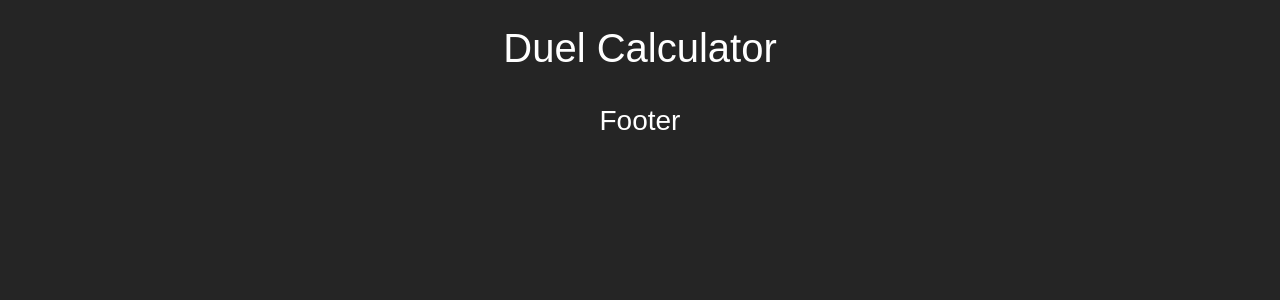
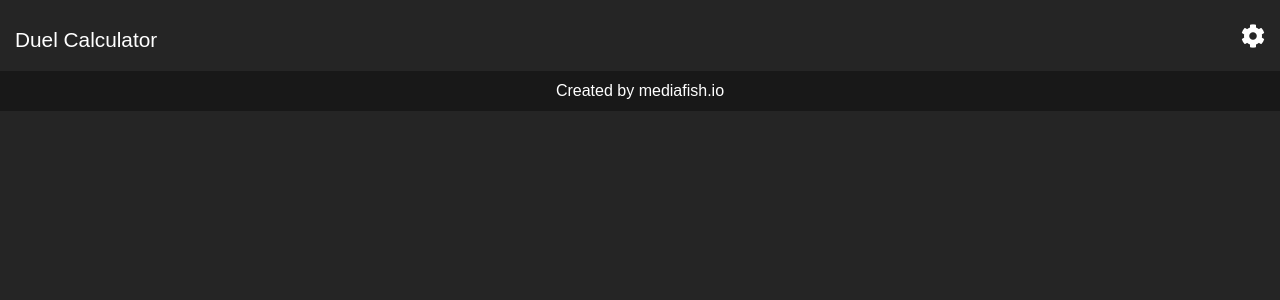
Before and after one commit to hjrdave/DuelCalculator, a React (Create React App) app: page / in a window 1280 px wide. Shown: the top 300 px of the page. Built offline with nearby package versions, Linux system fonts and the light colour scheme; a web font is replaced by a local one.

Commit message:
added header and footer styles

```diff
--- a/src/App.scss
+++ b/src/App.scss
@@ -12,5 +12,9 @@
 
 .app-container{
     height: 100vh;
-    background-color: #252525;
+    background-color: $background;
 }
+
+//Partials
+@import './components/header/_header.scss';
+@import './components/footer/_footer.scss';
--- /dev/null
+++ b/src/components/footer/_footer.scss
@@ -0,0 +1,7 @@
+footer{
+    background-color: $background-dark;
+    p{
+        color: white;
+        margin: 0px 0px 0px 0px;
+    }
+}
--- a/src/components/footer/footer.js
+++ b/src/components/footer/footer.js
@@ -3,11 +3,11 @@ import React, { Component } from 'react';
 class Footer extends Component {
   render() {
     return (
-      <header className="row d-flex justify-content-center">
-        <div className="col-8 pt-4 d-flex justify-content-center">
-            <h3>Footer</h3>
+      <footer className="row d-flex justify-content-center ">
+        <div className="col-8 d-flex justify-content-center align-items-center">
+            <p className="p-2"><sm>Created by mediafish.io</sm></p>
         </div>
-      </header>
+      </footer>
     );
   }
 }
--- /dev/null
+++ b/src/components/header/_header.scss
@@ -0,0 +1,16 @@
+header{
+    //border:1px solid red;
+    color:white;
+    div{
+        p{
+            i{
+                font-size: $font-size-base + .5;
+            }
+        }
+        &:nth-child(1){
+            p{
+                font-size: $font-size-base + .3;
+            }
+        }
+    }
+}
--- a/src/components/header/header.js
+++ b/src/components/header/header.js
@@ -3,9 +3,12 @@ import React, { Component } from 'react';
 class Header extends Component {
   render() {
     return (
-      <header className="row d-flex justify-content-center">
-        <div className="col-8 pt-4 d-flex justify-content-center">
-            <h1>Duel Calculator</h1>
+      <header className="row">
+        <div className="col-4 pt-4 d-flex justify-content-start">
+            <p>Duel Calculator</p>
+        </div>
+        <div className="col-8 pt-4 d-flex justify-content-end">
+            <p><i class="fas fa-cog"></i></p>
         </div>
       </header>
     );
--- a/src/scss/_variables.scss
+++ b/src/scss/_variables.scss
@@ -9,6 +9,8 @@ $primary:       white;
 $primary-light: lighten($primary, 5%);
 $primary-dark:  darken($primary, 5%);
 $secondary:     #7C80A6;
+$background:    #252525;
+$background-dark:darken($background, 5%);
 $grey:          #EDEEEE;
 $light:         lighten($grey, 10%);
 $light-2:       lighten($grey, 20%);
```
